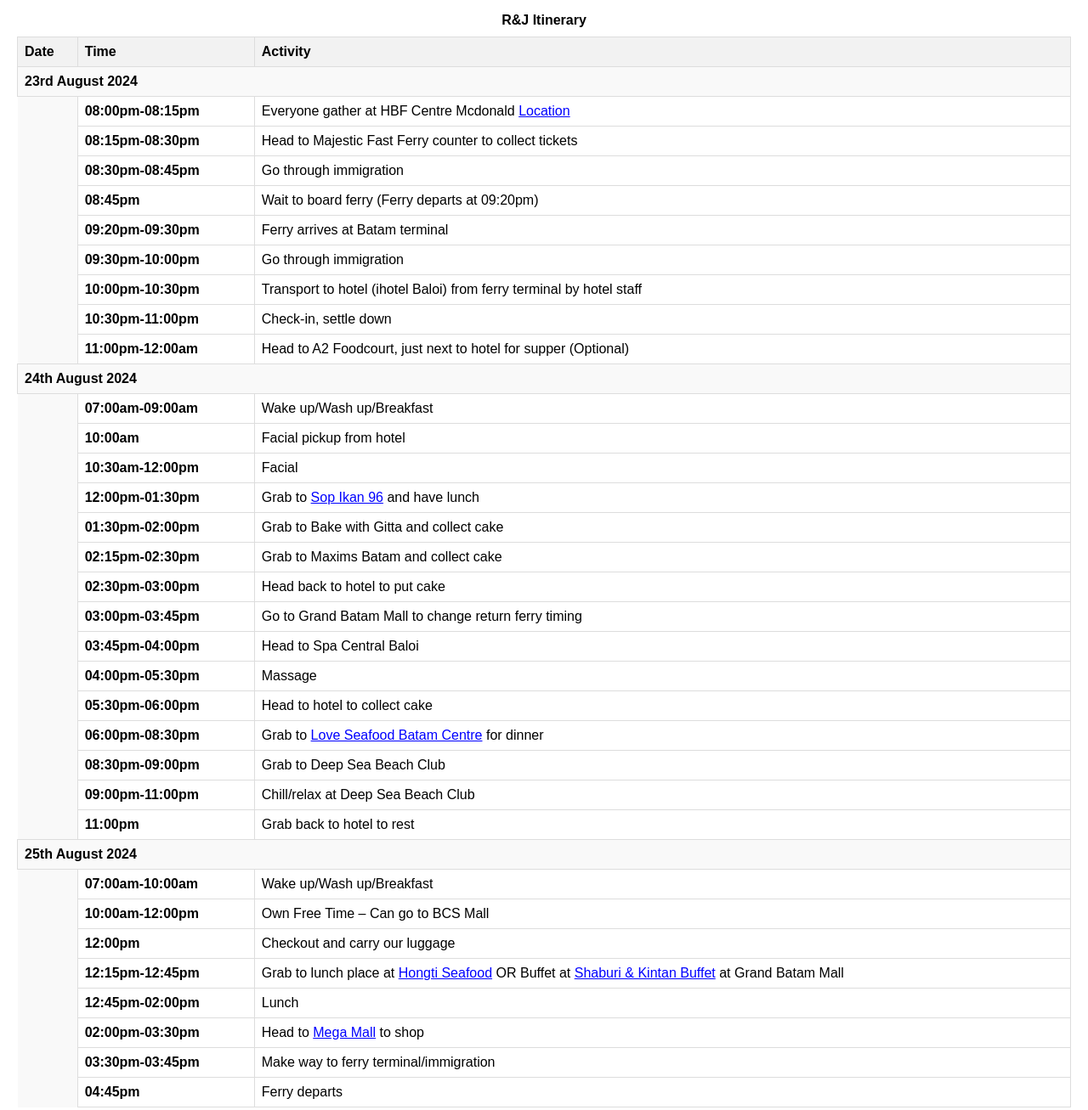
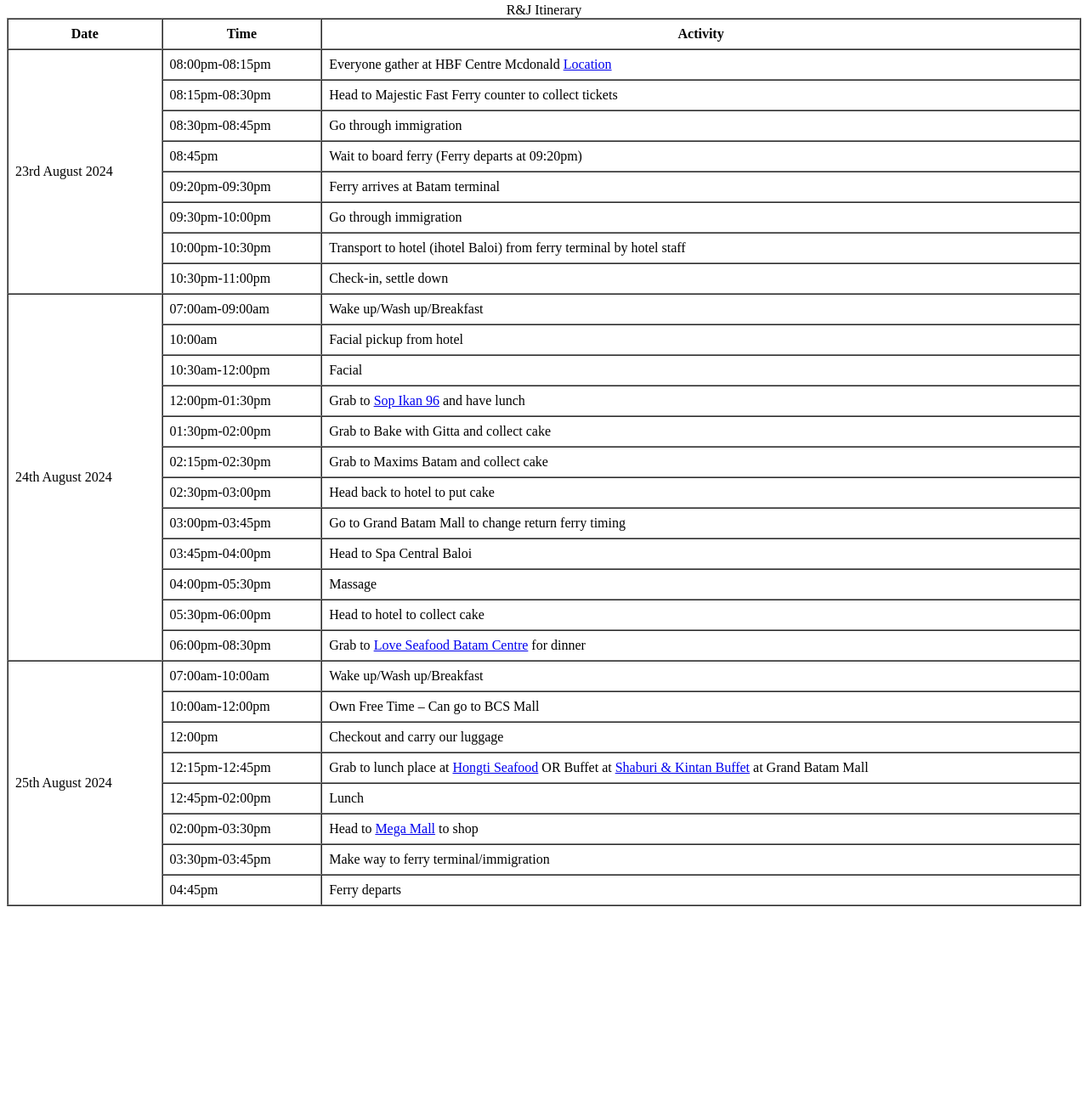
Before and after one commit to jaredtcy/RJ-Batam, a plain HTML site: page index.html in a window 1280 px wide. Shown: the part 5-1312 px from the top of the page at 85% size. After the commit the page ends 1080 px from the top, so only its background shows below. Drawn offline with Linux system fonts and the light colour scheme.

Commit message:
Update index.html

```diff
--- a/index.html
+++ b/index.html
@@ -4,49 +4,10 @@
     <meta charset="UTF-8">
     <meta name="viewport" content="width=device-width, initial-scale=1.0">
     <title>R&J Itinerary</title>
-    <style>
-        body {
-            font-family: Arial, sans-serif;
-            margin: 20px;
-        }
-        table {
-            width: 100%;
-            border-collapse: collapse;
-            margin-bottom: 20px;
-        }
-        th, td {
-            border: 1px solid #ddd;
-            padding: 8px;
-            text-align: left;
-        }
-        th {
-            background-color: #f2f2f2;
-        }
-        caption {
-            font-weight: bold;
-            margin-bottom: 10px;
-        }
-        .day-heading {
-            background-color: #f9f9f9;
-            font-weight: bold;
-            text-align: center;
-        }
-        .time {
-            font-weight: bold;
-        }
-        .url {
-            color: blue;
-            text-decoration: underline;
-        }
-        .empty-cell {
-            background-color: #f9f9f9;
-            border: none;
-        }
-    </style>
 </head>
 <body>
 
-<table>
+<table border="1" cellpadding="8" cellspacing="0" width="100%">
     <caption>R&J Itinerary</caption>
     <thead>
         <tr>
@@ -57,177 +18,123 @@
     </thead>
     <tbody>
         <!-- 23rd August 2024 -->
-        <tr class="day-heading">
-            <td colspan="3">23rd August 2024</td>
+        <tr>
+            <td rowspan="8">23rd August 2024</td>
+            <td>08:00pm-08:15pm</td>
+            <td>Everyone gather at HBF Centre Mcdonald <a href="https://g.co/kgs/hbRveA7" target="_blank">Location</a></td>
         </tr>
         <tr>
-            <td class="empty-cell"></td>
-            <td class="time">08:00pm-08:15pm</td>
-            <td>Everyone gather at HBF Centre Mcdonald <a href="https://g.co/kgs/hbRveA7" class="url" target="_blank">Location</a></td>
-        </tr>
-        <tr>
-            <td class="empty-cell"></td>
-            <td class="time">08:15pm-08:30pm</td>
+            <td>08:15pm-08:30pm</td>
             <td>Head to Majestic Fast Ferry counter to collect tickets</td>
         </tr>
         <tr>
-            <td class="empty-cell"></td>
-            <td class="time">08:30pm-08:45pm</td>
+            <td>08:30pm-08:45pm</td>
             <td>Go through immigration</td>
         </tr>
         <tr>
-            <td class="empty-cell"></td>
-            <td class="time">08:45pm</td>
+            <td>08:45pm</td>
             <td>Wait to board ferry (Ferry departs at 09:20pm)</td>
         </tr>
         <tr>
-            <td class="empty-cell"></td>
-            <td class="time">09:20pm-09:30pm</td>
+            <td>09:20pm-09:30pm</td>
             <td>Ferry arrives at Batam terminal</td>
         </tr>
         <tr>
-            <td class="empty-cell"></td>
-            <td class="time">09:30pm-10:00pm</td>
+            <td>09:30pm-10:00pm</td>
             <td>Go through immigration</td>
         </tr>
         <tr>
-            <td class="empty-cell"></td>
-            <td class="time">10:00pm-10:30pm</td>
+            <td>10:00pm-10:30pm</td>
             <td>Transport to hotel (ihotel Baloi) from ferry terminal by hotel staff</td>
         </tr>
         <tr>
-            <td class="empty-cell"></td>
-            <td class="time">10:30pm-11:00pm</td>
+            <td>10:30pm-11:00pm</td>
             <td>Check-in, settle down</td>
-        </tr>
-        <tr>
-            <td class="empty-cell"></td>
-            <td class="time">11:00pm-12:00am</td>
-            <td>Head to A2 Foodcourt, just next to hotel for supper (Optional)</td>
         </tr>
 
         <!-- 24th August 2024 -->
-        <tr class="day-heading">
-            <td colspan="3">24th August 2024</td>
-        </tr>
         <tr>
-            <td class="empty-cell"></td>
-            <td class="time">07:00am-09:00am</td>
+            <td rowspan="12">24th August 2024</td>
+            <td>07:00am-09:00am</td>
             <td>Wake up/Wash up/Breakfast</td>
         </tr>
         <tr>
-            <td class="empty-cell"></td>
-            <td class="time">10:00am</td>
+            <td>10:00am</td>
             <td>Facial pickup from hotel</td>
         </tr>
         <tr>
-            <td class="empty-cell"></td>
-            <td class="time">10:30am-12:00pm</td>
+            <td>10:30am-12:00pm</td>
             <td>Facial</td>
         </tr>
         <tr>
-            <td class="empty-cell"></td>
-            <td class="time">12:00pm-01:30pm</td>
-            <td>Grab to <a href="https://g.co/kgs/3aYh1qr" class="url" target="_blank">Sop Ikan 96</a> and have lunch</td>
+            <td>12:00pm-01:30pm</td>
+            <td>Grab to <a href="https://g.co/kgs/3aYh1qr" target="_blank">Sop Ikan 96</a> and have lunch</td>
         </tr>
         <tr>
-            <td class="empty-cell"></td>
-            <td class="time">01:30pm-02:00pm</td>
+            <td>01:30pm-02:00pm</td>
             <td>Grab to Bake with Gitta and collect cake</td>
         </tr>
         <tr>
-            <td class="empty-cell"></td>
-            <td class="time">02:15pm-02:30pm</td>
+            <td>02:15pm-02:30pm</td>
             <td>Grab to Maxims Batam and collect cake</td>
         </tr>
         <tr>
-            <td class="empty-cell"></td>
-            <td class="time">02:30pm-03:00pm</td>
+            <td>02:30pm-03:00pm</td>
             <td>Head back to hotel to put cake</td>
         </tr>
         <tr>
-            <td class="empty-cell"></td>
-            <td class="time">03:00pm-03:45pm</td>
+            <td>03:00pm-03:45pm</td>
             <td>Go to Grand Batam Mall to change return ferry timing</td>
         </tr>
         <tr>
-            <td class="empty-cell"></td>
-            <td class="time">03:45pm-04:00pm</td>
+            <td>03:45pm-04:00pm</td>
             <td>Head to Spa Central Baloi</td>
         </tr>
         <tr>
-            <td class="empty-cell"></td>
-            <td class="time">04:00pm-05:30pm</td>
+            <td>04:00pm-05:30pm</td>
             <td>Massage</td>
         </tr>
         <tr>
-            <td class="empty-cell"></td>
-            <td class="time">05:30pm-06:00pm</td>
+            <td>05:30pm-06:00pm</td>
             <td>Head to hotel to collect cake</td>
         </tr>
         <tr>
-            <td class="empty-cell"></td>
-            <td class="time">06:00pm-08:30pm</td>
-            <td>Grab to <a href="https://g.co/kgs/3aYh1qr" class="url" target="_blank">Love Seafood Batam Centre</a> for dinner</td>
-        </tr>
-        <tr>
-            <td class="empty-cell"></td>
-            <td class="time">08:30pm-09:00pm</td>
-            <td>Grab to Deep Sea Beach Club</td>
-        </tr>
-        <tr>
-            <td class="empty-cell"></td>
-            <td class="time">09:00pm-11:00pm</td>
-            <td>Chill/relax at Deep Sea Beach Club</td>
-        </tr>
-        <tr>
-            <td class="empty-cell"></td>
-            <td class="time">11:00pm</td>
-            <td>Grab back to hotel to rest</td>
+            <td>06:00pm-08:30pm</td>
+            <td>Grab to <a href="https://g.co/kgs/3aYh1qr" target="_blank">Love Seafood Batam Centre</a> for dinner</td>
         </tr>
 
         <!-- 25th August 2024 -->
-        <tr class="day-heading">
-            <td colspan="3">25th August 2024</td>
-        </tr>
         <tr>
-            <td class="empty-cell"></td>
-            <td class="time">07:00am-10:00am</td>
+            <td rowspan="9">25th August 2024</td>
+            <td>07:00am-10:00am</td>
             <td>Wake up/Wash up/Breakfast</td>
         </tr>
         <tr>
-            <td class="empty-cell"></td>
-            <td class="time">10:00am-12:00pm</td>
+            <td>10:00am-12:00pm</td>
             <td>Own Free Time – Can go to BCS Mall</td>
         </tr>
         <tr>
-            <td class="empty-cell"></td>
-            <td class="time">12:00pm</td>
+            <td>12:00pm</td>
             <td>Checkout and carry our luggage</td>
         </tr>
         <tr>
-            <td class="empty-cell"></td>
-            <td class="time">12:15pm-12:45pm</td>
-            <td>Grab to lunch place at <a href="https://g.co/kgs/3aYh1qr" class="url" target="_blank">Hongti Seafood</a> OR Buffet at <a href="https://g.co/kgs/HJkkVzq" class="url" target="_blank">Shaburi & Kintan Buffet</a> at Grand Batam Mall</td>
+            <td>12:15pm-12:45pm</td>
+            <td>Grab to lunch place at <a href="https://g.co/kgs/3aYh1qr" target="_blank">Hongti Seafood</a> OR Buffet at <a href="https://g.co/kgs/HJkkVzq" target="_blank">Shaburi & Kintan Buffet</a> at Grand Batam Mall</td>
         </tr>
         <tr>
-            <td class="empty-cell"></td>
-            <td class="time">12:45pm-02:00pm</td>
+            <td>12:45pm-02:00pm</td>
             <td>Lunch</td>
         </tr>
         <tr>
-            <td class="empty-cell"></td>
-            <td class="time">02:00pm-03:30pm</td>
-            <td>Head to <a href="https://g.co/kgs/zfS6Etg" class="url" target="_blank">Mega Mall</a> to shop</td>
+            <td>02:00pm-03:30pm</td>
+            <td>Head to <a href="https://g.co/kgs/zfS6Etg" target="_blank">Mega Mall</a> to shop</td>
         </tr>
         <tr>
-            <td class="empty-cell"></td>
-            <td class="time">03:30pm-03:45pm</td>
+            <td>03:30pm-03:45pm</td>
             <td>Make way to ferry terminal/immigration</td>
         </tr>
         <tr>
-            <td class="empty-cell"></td>
-            <td class="time">04:45pm</td>
+            <td>04:45pm</td>
             <td>Ferry departs</td>
         </tr>
     </tbody>
```
